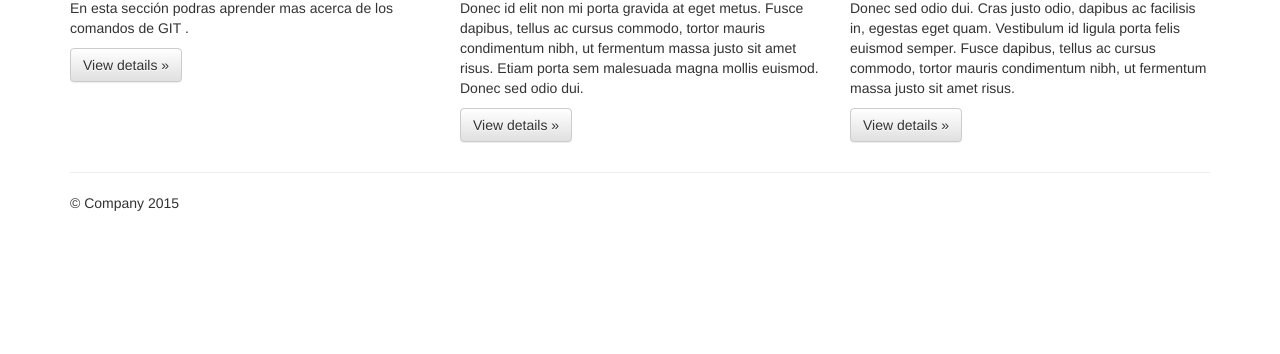
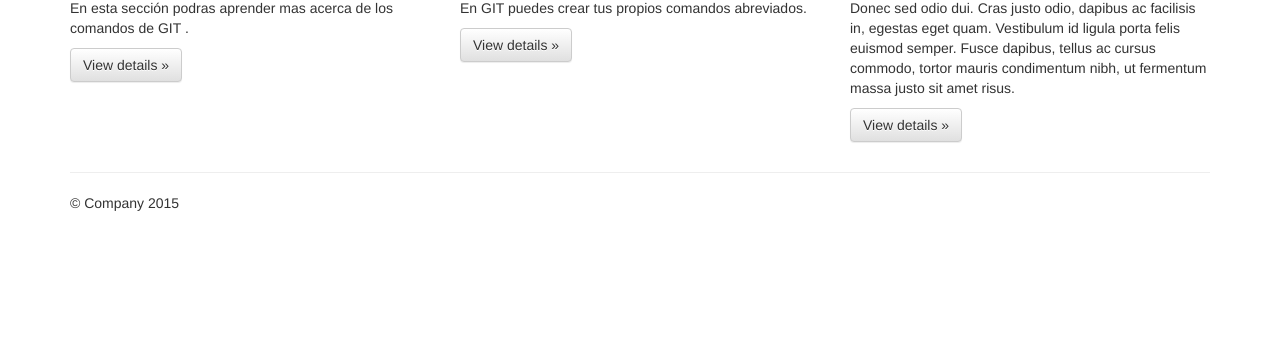
Before and after one commit to danufu/Tarea-1, a plain HTML site: page index.html in a window 1280 px wide. Shown: the part 446-800 px from the top of the page. Drawn offline with nearby package versions, Linux system fonts and the light colour scheme.

Commit message:
Se sube cambio 9 en columna 2 detalle

```diff
--- a/index.html
+++ b/index.html
@@ -71,7 +71,7 @@
         </div>
         <div class="col-md-4">
           <h2>Comandos Avanzados</h2> <!-- Cambio 8 -->
-          <p>Donec id elit non mi porta gravida at eget metus. Fusce dapibus, tellus ac cursus commodo, tortor mauris condimentum nibh, ut fermentum massa justo sit amet risus. Etiam porta sem malesuada magna mollis euismod. Donec sed odio dui. </p>
+          <p>En GIT puedes crear tus propios comandos abreviados.</p> <!-- Cambio 9 -->
           <p><a class="btn btn-default" href="#" role="button">View details &raquo;</a></p>
        </div>
         <div class="col-md-4">
```
